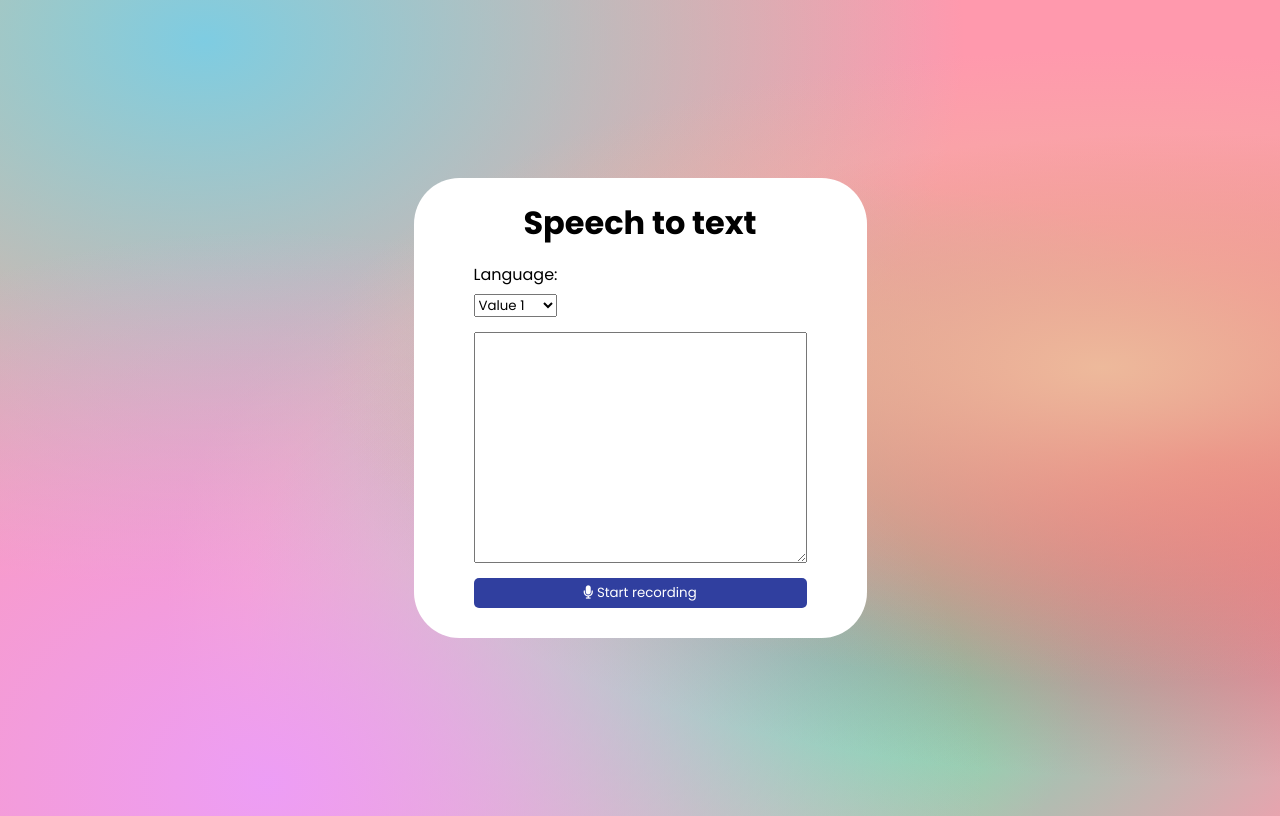
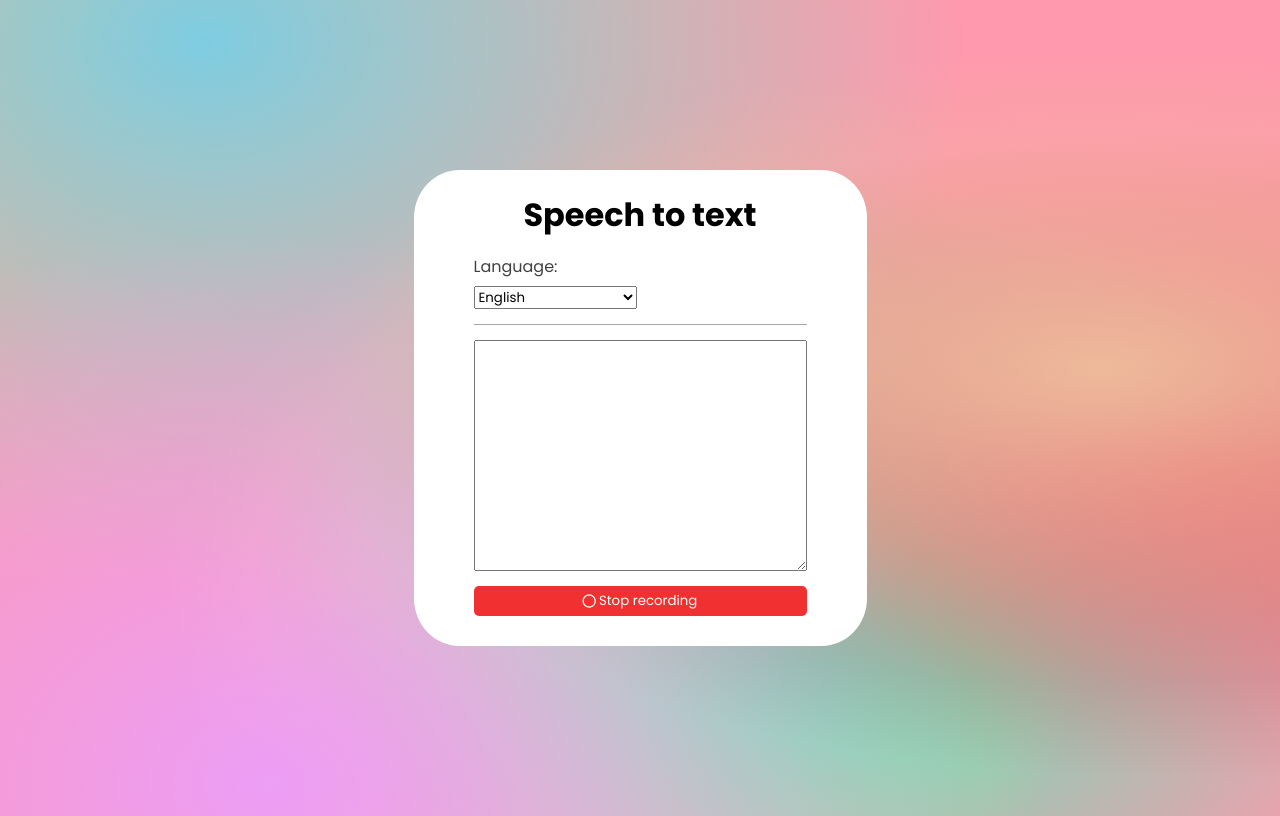
Before and after one commit to ArhamisGC/speech-to-text, a plain HTML site: page index.html in a window 1280 px wide. Both pictures are taken after a click on the button "Start recording". Drawn offline with Linux system fonts and the light colour scheme.

Commit message:
script done

```diff
--- a/index.html
+++ b/index.html
@@ -14,15 +14,14 @@
   <h1>Speech to text</h1>
   <div class="selection">
     <p>Language:</p>
-    <select name="select">
-      <option>Value 1</option>
-      <option>Value 2</option>
-    </select>
+    <select name="select" id = "selection"></select>
   </div>
-  <textarea>
-
-    </textarea>
-  <button><i class="fa-solid fa-microphone"></i> Start recording</button>
+  <div class="separator"></div>
+  <textarea id="result"></textarea>
+  <button id="startBtn" class="start"><i class="fa-solid fa-microphone"></i> Start recording</button>
+  <button id="stopBtn" class="stop"><i class="fa-regular fa-circle"></i> Stop recording</button>
 </div>
+<script src="languages.js"></script>
+<script src="script.js"></script>
 </body>
 </html>
--- /dev/null
+++ b/script.js
@@ -0,0 +1,37 @@
+const startBtn = document.getElementById("startBtn");
+const stopBtn = document.getElementById("stopBtn");
+const selection = document.getElementById("selection");
+const result = document.getElementById("result");
+let text = "";
+
+let recognition = new webkitSpeechRecognition();
+recognition.continuos = true;
+recognition.interimResults = false;
+
+languages.forEach(language => {
+  const option = document.createElement("option");
+  option.value = language.code;
+  option.text = language.name;
+  selection.add(option);
+})
+
+selection.addEventListener("change", () => {
+  recognition.lang = selection.value;
+})
+
+startBtn.addEventListener("click", () => {
+  startBtn.style.display = "none";
+  stopBtn.style.display = "flex";
+  recognition.lang = selection.value;
+  recognition.start();
+  recognition.onresult = function (event) {
+    text = event.results[event.results.length - 1][0].transcript;
+    result.textContent = text;
+  }
+})
+
+stopBtn.addEventListener("click", ()=>{
+  recognition.abort();
+  stopBtn.style.display = "none";
+  startBtn.style.display = "flex";
+})
--- a/styles.css
+++ b/styles.css
@@ -43,20 +43,42 @@ body{
 
 .container button{
     color: #fff;
-    background-color: #303f9f;
     width: 100%;
     border-style: none;
     height: 30px;
     border-radius: 5px;
+    cursor: pointer;
+    justify-content: center;
+    align-items: center;
+    gap: 3px;
+}
+
+.start{
+    background-color: #303f9f;
+}
+
+.stop{
+    background-color: #f13131;
+    display: none;
+}
+
+.separator{
+    width: 100%;
+    height: 1px;
+    background-color: rgba(0, 0, 0, 0.35);
+    content: "";
+    display: flex;
 }
 
 .selection{
     width: 100%;
     display: grid;
     justify-content: left;
+    text-align: left;
     margin: 0 0 0 0;
 }
 
 .selection p {
+    color:rgba(0, 0, 0, 0.75);
     margin: 0 0 7px 0;
 }
```
